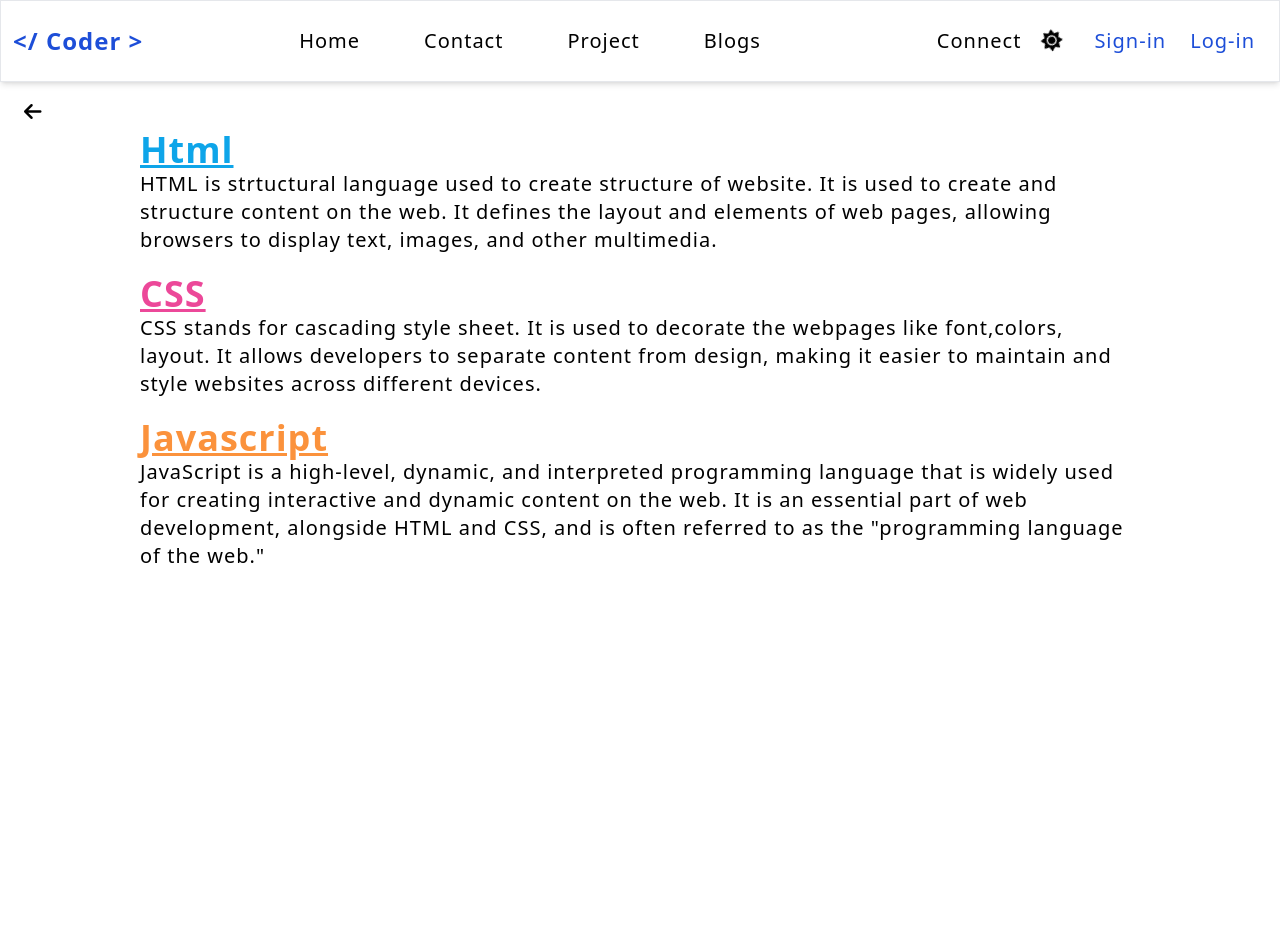
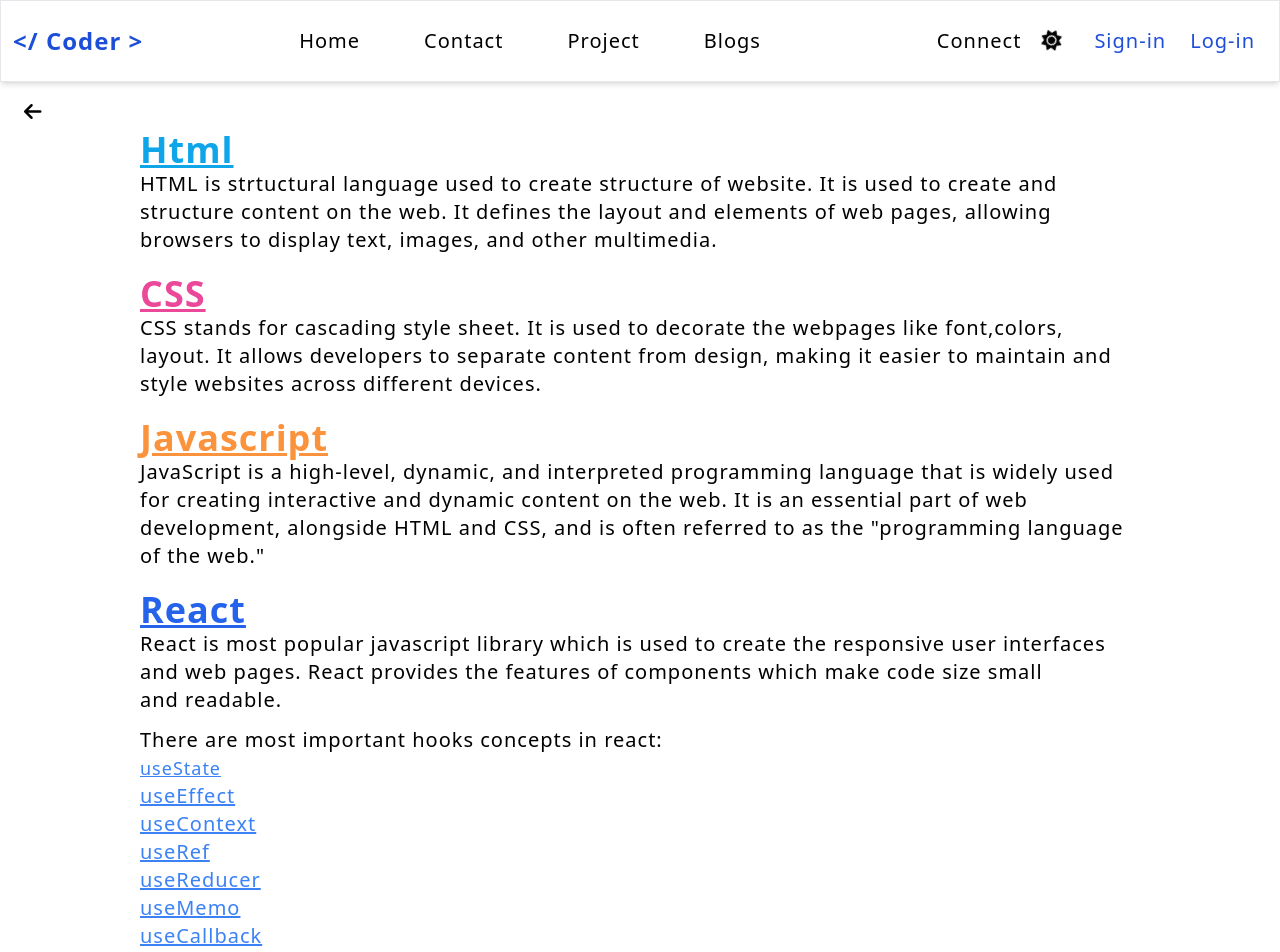
Before and after one commit to Kraven0112/myfolio, a React (Vite) app: page /blog in a window 1280 px wide. Shown: the top 952 px of the page. Before the commit the page ends 882 px from the top, so only its background shows below. Built offline with nearby package versions, Linux system fonts and the light colour scheme.

Commit message:
adding new feature

```diff
--- /dev/null
+++ b/src/Hooks/StateHook.jsx
@@ -0,0 +1,14 @@
+import { useContext } from "react"
+import { ThemeContext } from "../contexts/ThemeContext"
+
+export default function StateHook () {
+    const[isDark] = useContext(ThemeContext)
+  return(
+      <main className={`min-h-screen p-4 ${isDark
+          ? "bg-slate-950 text-white"
+          : ""
+          }`}>
+    <h1 className='text-xl'>useState</h1>
+    </main>
+  )
+}
--- a/src/main.jsx
+++ b/src/main.jsx
@@ -25,6 +25,7 @@ import LinkedIn from "./Contacts/LinkedIn"
 import Loginpage from "./pages/Loginpage"
 import Blog from "./pages/Blog"
 import Signin from "./pages/Signin"
+import StateHook from "./Hooks/StateHook"
 import './index.css'
 import './App.css'
 
@@ -34,6 +35,10 @@ const route = createBrowserRouter([
         element: <App />,
         errorElement: <Error />,
         children: [
+            {
+                path:"/statehook",
+                element:<StateHook/>
+            },
             {
                 path: "/",
                 element: <Homepage />
--- a/src/pages/Blog.jsx
+++ b/src/pages/Blog.jsx
@@ -1,6 +1,7 @@
 import { useContext } from "react"
 import { ThemeContext } from "../contexts/ThemeContext"
 import BackBtn from '../components/BackBtn'
+import { Link } from "react-router-dom"
 
 export default function Blog() {
     const [isDark] = useContext(ThemeContext)
@@ -9,7 +10,7 @@ export default function Blog() {
             ? "bg-slate-950 text-white"
             : ""
             }`}>
-            <BackBtn/>
+            <BackBtn />
 
             <div className="max-w-[1000px] mx-auto mt-1">
                 <h1 className={`text-xl sm:text-2xl md:text-4xl font-bold underline text-sky-500`}>Html</h1>
@@ -24,6 +25,18 @@ export default function Blog() {
                 <h1 className={`text-xl sm:text-2xl md:text-4xl font-bold underline text-orange-400`}>Javascript</h1>
                 <p className={`text-pretty sm:text-xl`}>JavaScript is a high-level, dynamic, and interpreted programming language that is widely used for creating interactive and dynamic content on the web. It is an essential part of web development, alongside HTML and CSS, and is often referred to as the "programming language of the web."</p>
             </div>
+            <div className="max-w-[1000px] mx-auto mt-5">
+                <h1 className={`text-xl sm:text-2xl md:text-4xl font-bold underline text-blue-600`}>React</h1>
+                <p className={`text-pretty sm:text-xl`}>React is most popular javascript library which is used to create the responsive user interfaces and web pages. React provides the features of components which make code size small and readable. </p>
+                <p className={`text-pretty sm:text-xl mt-3`}>There are most important hooks concepts in react:</p>
+                <Link to={"/statehook"} className="text-blue-500 underline text-lg">useState</Link> <br />
+                <Link className="text-blue-500 underline text-xl">useEffect</Link> <br />
+                <Link className="text-blue-500 underline text-xl">useContext</Link> <br />
+                <Link className="text-blue-500 underline text-xl">useRef</Link> <br />
+                <Link className="text-blue-500 underline text-xl">useReducer</Link> <br />
+                <Link className="text-blue-500 underline text-xl">useMemo</Link> <br />
+                <Link className="text-blue-500 underline text-xl">useCallback</Link> <br />
+            </div>
         </main>
     )
 }
```
